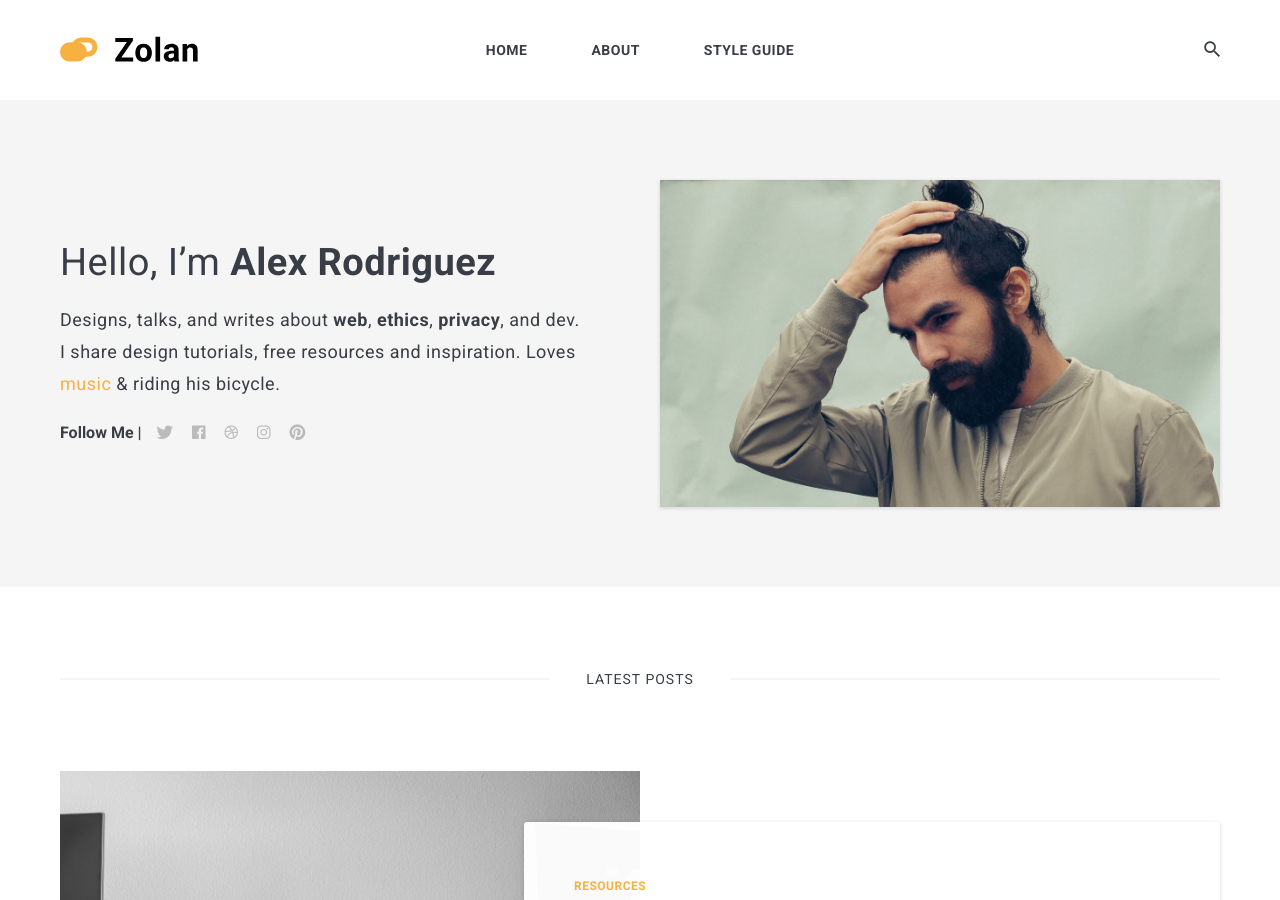
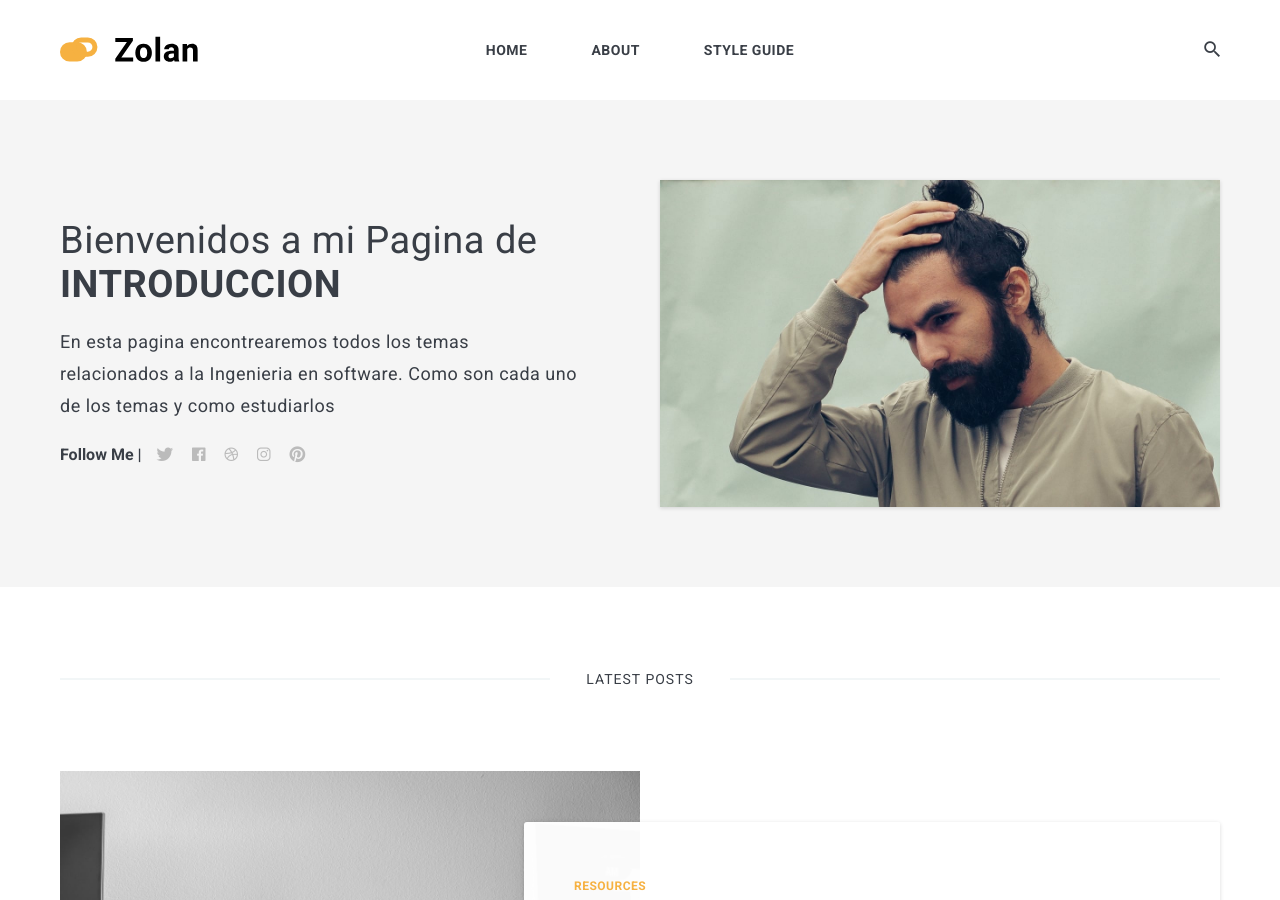
Before and after one commit to onil2001/Introduccion, a Jekyll site: the page built from index.html, in a window 1280 px wide and 900 px high. Built offline with Jekyll 4.4.1, drawn with Linux system fonts in a browser that asks for light colours; nearby versions of some CDN libraries; the list of posts is cut into pages by our own code.

Commit message:
Update settings.yml

```diff
--- a/_data/settings.yml
+++ b/_data/settings.yml
@@ -1,17 +1,17 @@
 #-------------------------------
 # General Site Settings
-title: Zolan
+title: Introduccion
 logo: logo.svg # You can add own logo.
-description: Zolan is modern minimal theme for Jekyll
+description: Carrera de Ingenieria en Software
 
 
 #-------------------------------
 # Author Settings
 author:
-  name: Alex Rodriguez
+  name: Bryan Miño
   image: 01.jpg
-  say-hello: Hello, I’m <strong>Alex Rodriguez</strong>
-  bio: Designs, talks, and writes about <strong>web</strong>, <strong>ethics</strong>, <strong>privacy</strong>, and dev. I share design tutorials, free resources and inspiration. Loves <a href="#">music</a> & riding his bicycle.
+  say-hello: Bienvenidos a mi Pagina de <strong>INTRODUCCION</strong>
+  bio: En esta pagina encontrearemos todos los temas relacionados a la Ingenieria en software. Como son cada uno de los temas y como estudiarlos
 
 
 #-------------------------------
```
